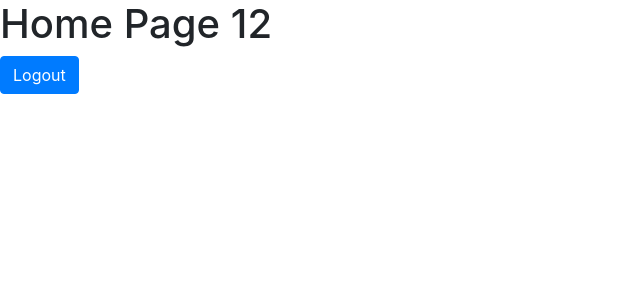
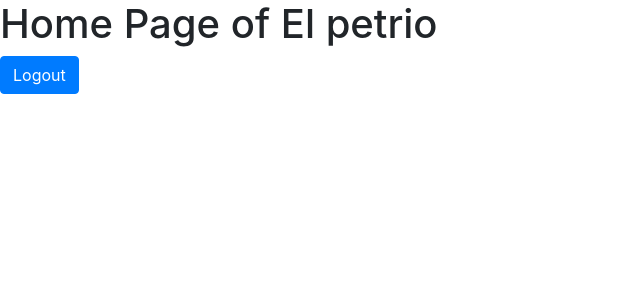
Before and after one commit to sakibrahat/El_Petrio_Sign_Up, a Django app: page /home/ in a window 1280 px wide. Shown: the top 300 px of the page, without its empty margins (0-640 px from the left). Run offline with Django 3.2, Linux system fonts and the light colour scheme; a user stored in the database is signed in.

Commit message:
second comit

```diff
--- a/registration/templates/home.html
+++ b/registration/templates/home.html
@@ -11,7 +11,7 @@
     <title>Home page 0</title>
   </head>
   <body>
-    <h1>Home Page 12</h1>
+    <h1>Home Page of El petrio</h1>
     <a href="{% url 'logout' %}" class="btn btn-primary">Logout</a>
 
     <!-- Optional JavaScript -->
```
